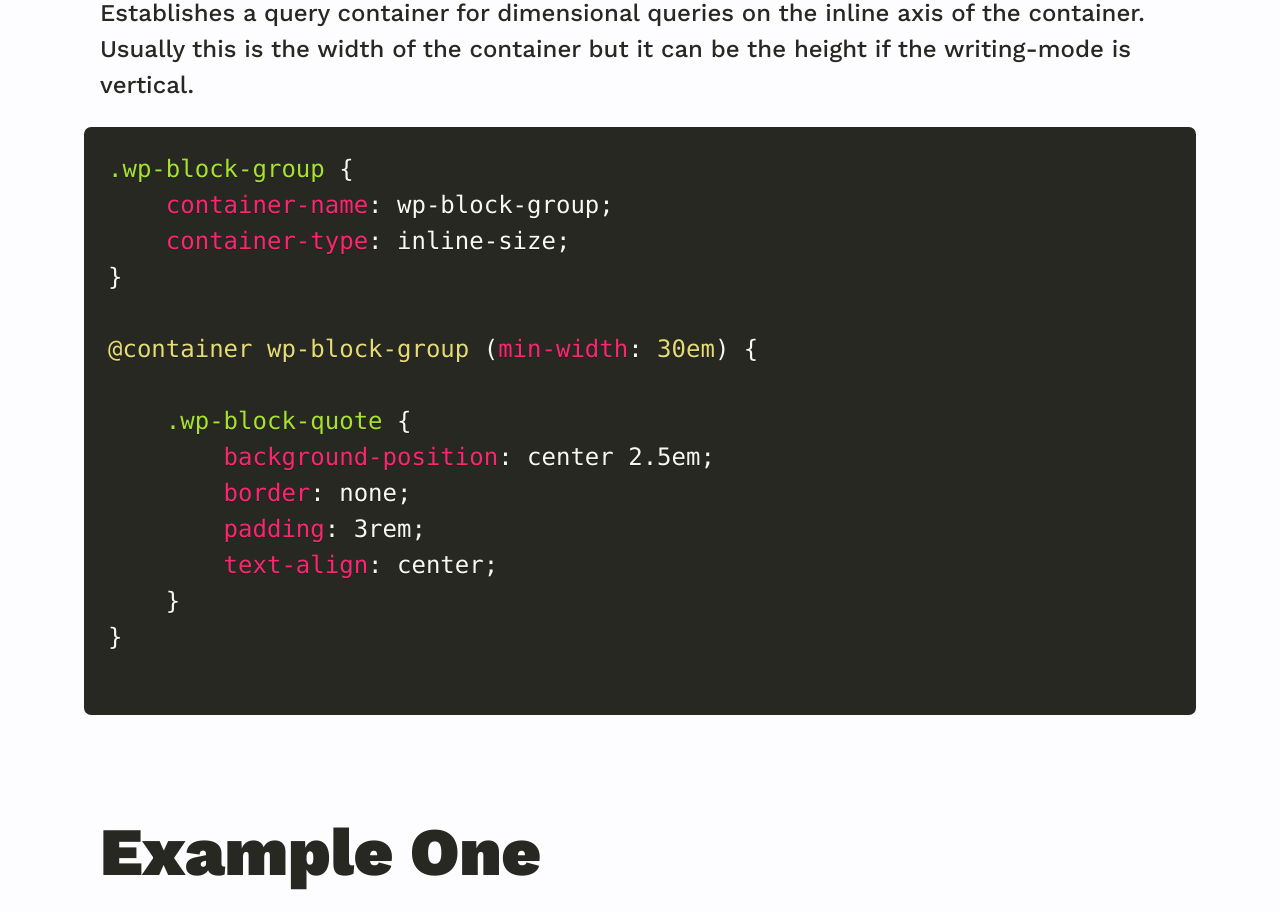
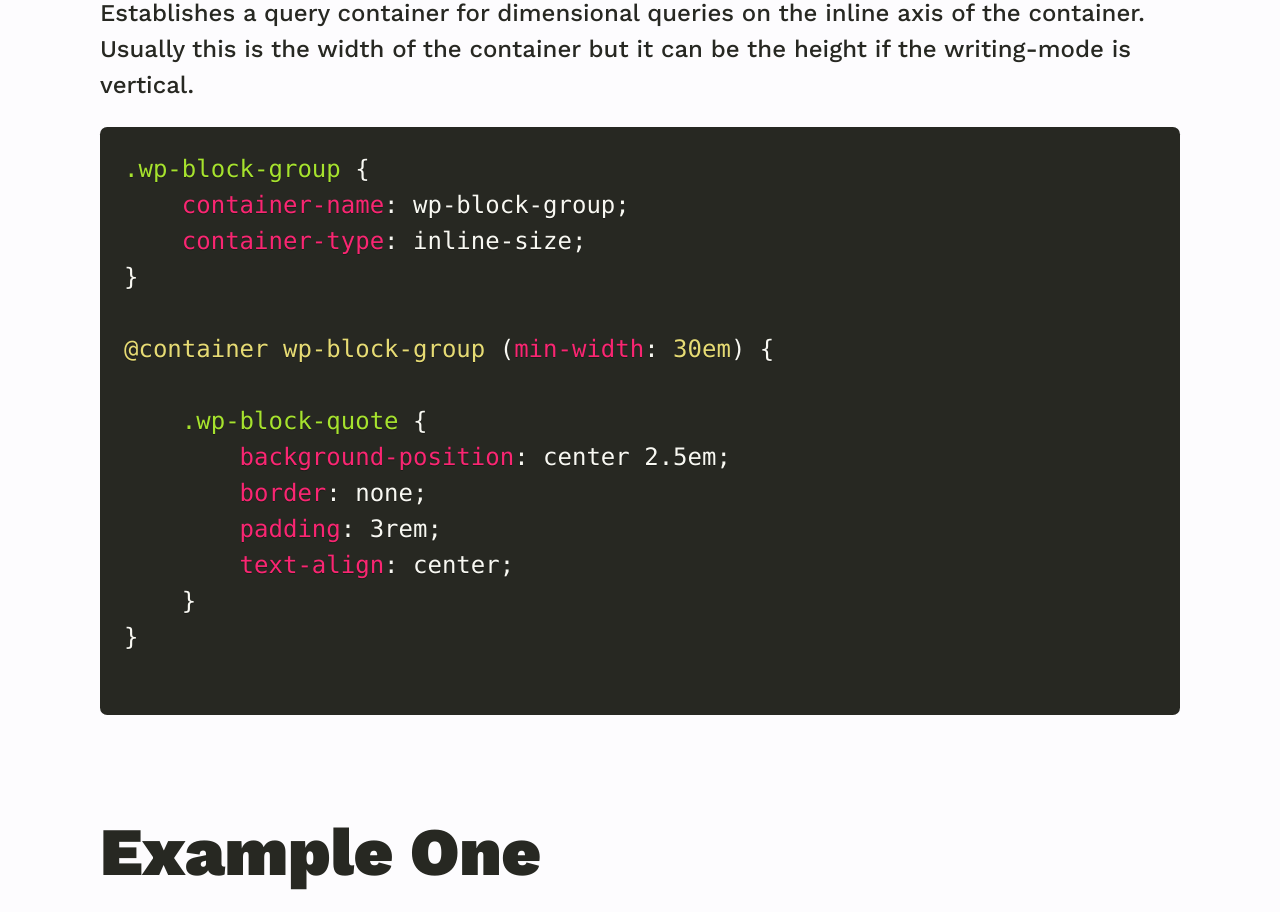
Before and after one commit to colinswinney/cqdemo-next, a Next.js app: page /lessons/lesson-three-inline-size in a window 1280 px wide. Shown: the part 660-1572 px from the top of the page. Built offline with nearby package versions, Linux system fonts and the light colour scheme.

Commit message:
code block lang attr

```diff
--- a/components/CodeBlock/index.js
+++ b/components/CodeBlock/index.js
@@ -1,9 +1,10 @@
-export default function CodeBlock({ children, className, ...restProps }) {
+export default function CodeBlock({ children, className, lang, ...restProps }) {
+	const language = lang ? "language-" + lang : "language-css";
 	return (
 		<pre
-			className={`wp-block-code alignwide${className ? " " + className : ""}`}
+			className={`wp-block-code${className ? " " + className : ""}`}
 		>
-			<code className="language-css" {...restProps}>
+			<code className={language} {...restProps}>
 				{children}
 			</code>
 		</pre>
```
